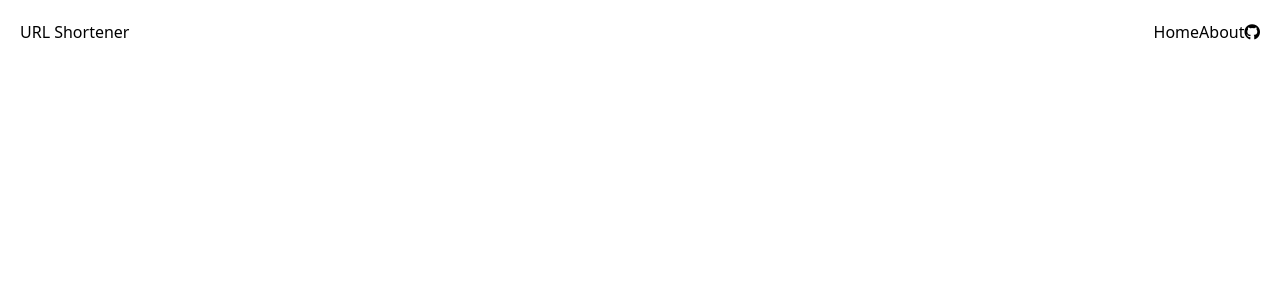
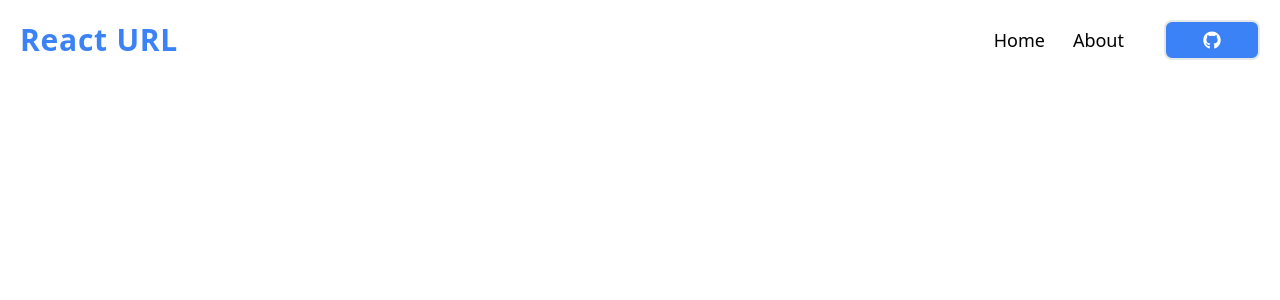
Before and after one commit to OVasconceloss/url-shortener, a React (Vite) app: page / in a window 1280 px wide. Shown: the top 300 px of the page. Built offline with nearby package versions, Linux system fonts and the light colour scheme.

Commit message:
:lipstick: style: style the component and its elements (title, links and button)

```diff
--- a/src/components/header/header.jsx
+++ b/src/components/header/header.jsx
@@ -2,13 +2,18 @@ import { Link } from "react-router-dom";
 
 export const Header = () => {
     return (
-        <header className="p-5 flex items-center justify-between">
-            <h1>URL Shortener</h1>
-            <nav>
-               <Link to={'/'}>Home</Link>
-               <Link to={'/about'}>About</Link>
+        <header className="flex items-center justify-between p-5">
+            <Link to={'/'}>
+                <h1 className="text-3xl font-bold tracking-wide text-blue-500">React URL</h1>
+            </Link>
+          <nav>
+               <Link className="p-2 ml-2 text-lg transition ease-linear border-b-2 border-white
+               hover:text-blue-500 hover:border-blue-500"to={'/'}>Home</Link>
+               <Link className="p-2 ml-3 text-lg transition ease-linear border-b-2 border-white
+               hover:text-blue-500 hover:border-blue-500"to={'/about'}>About</Link>
                <a href="https://github.com/OVasconceloss/url-shortener" target="_blank">
-                    <button>
+                    <button className="w-24 p-1 ml-8 rounded-lg border-2 bg-blue-500 text-white text-lg transition ease-linear
+                    hover:bg-white hover:text-blue-500 hover:border-blue-500">
                         <i className="fa-brands fa-github"></i>
                     </button>
                 </a>
```
